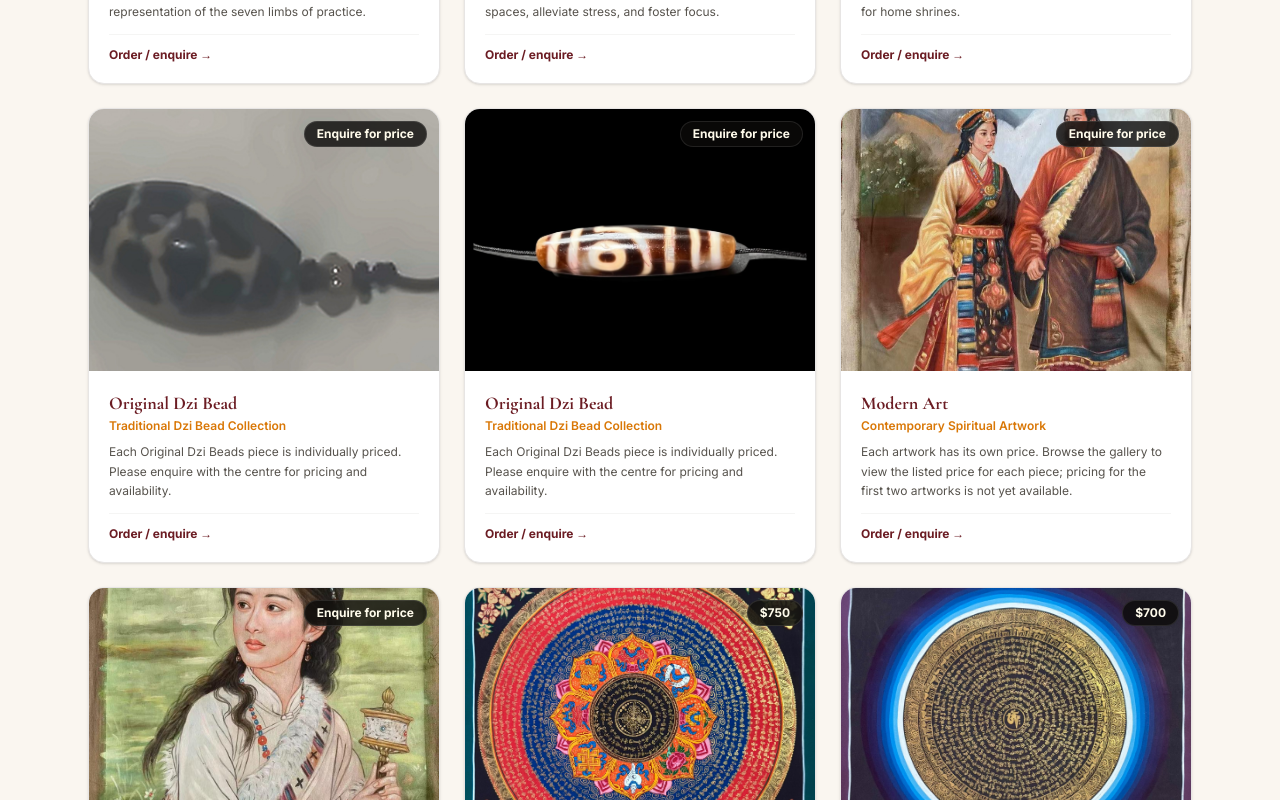
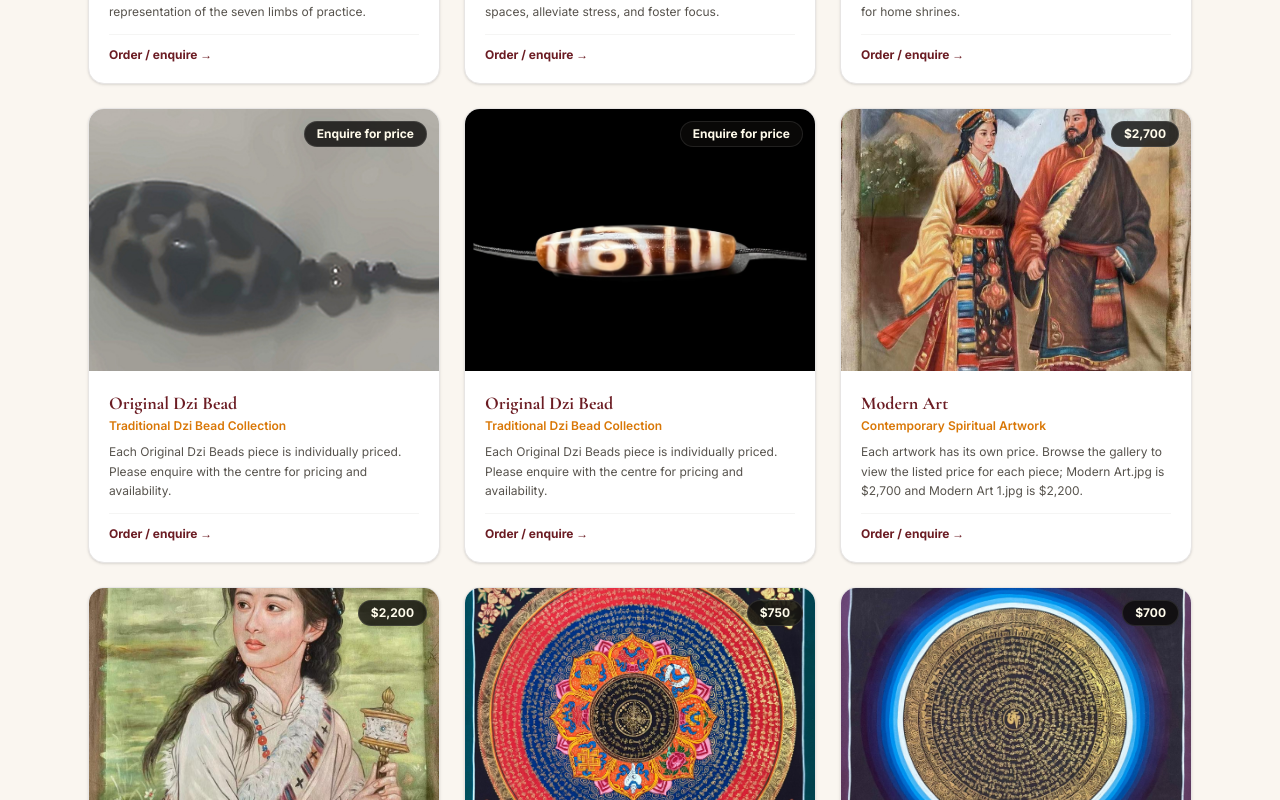
Before and after one commit to sherpaten/Zero-Point-Meditation-Center, a React (Vite) app in the folder zero-point-meditation/: page /merchandise in a window 1280 px wide. Shown: the part 2900-3700 px from the top of the page. Built offline with nearby package versions, Linux system fonts and the light colour scheme.

Commit message:
Add prices for first two Modern Art pieces

```diff
--- a/zero-point-meditation/src/pages/Merchandise.jsx
+++ b/zero-point-meditation/src/pages/Merchandise.jsx
@@ -98,8 +98,8 @@ const categories = [
     image: modernArt,
     gallery: [modernArt, modernArtOne, modernArtTwo, modernArtThree, modernArtFour, modernArtFive, modernArtSix],
     price: 'Prices vary by artwork',
-    galleryPrices: ['Enquire for price', 'Enquire for price', '$750', '$700', '$1,500', '$699', '$1,200'],
-    description: 'Each artwork has its own price. Browse the gallery to view the listed price for each piece; pricing for the first two artworks is not yet available.'
+    galleryPrices: ['$2,700', '$2,200', '$750', '$700', '$1,500', '$699', '$1,200'],
+    description: 'Each artwork has its own price. Browse the gallery to view the listed price for each piece; Modern Art.jpg is $2,700 and Modern Art 1.jpg is $2,200.'
   }
 ];
 
```
